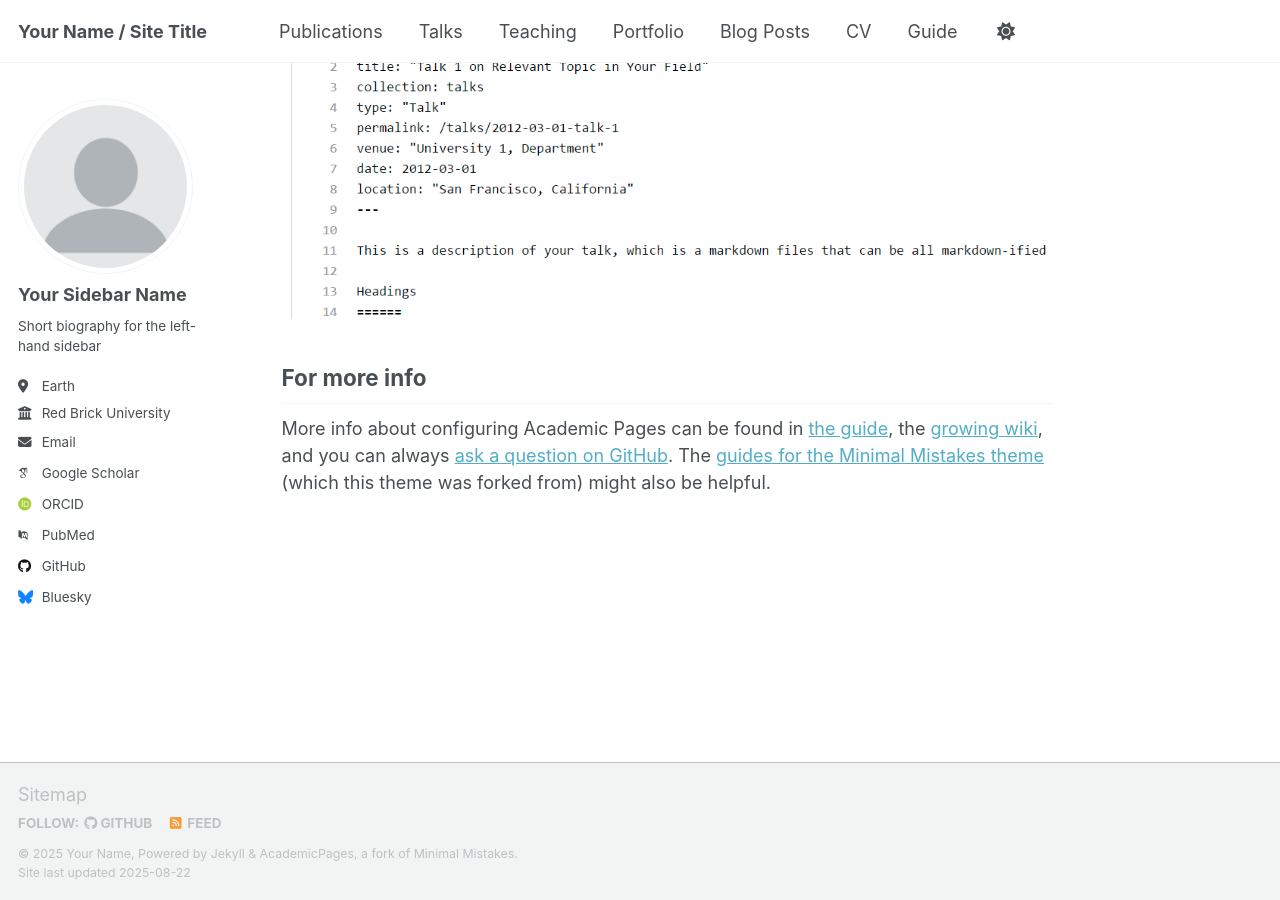
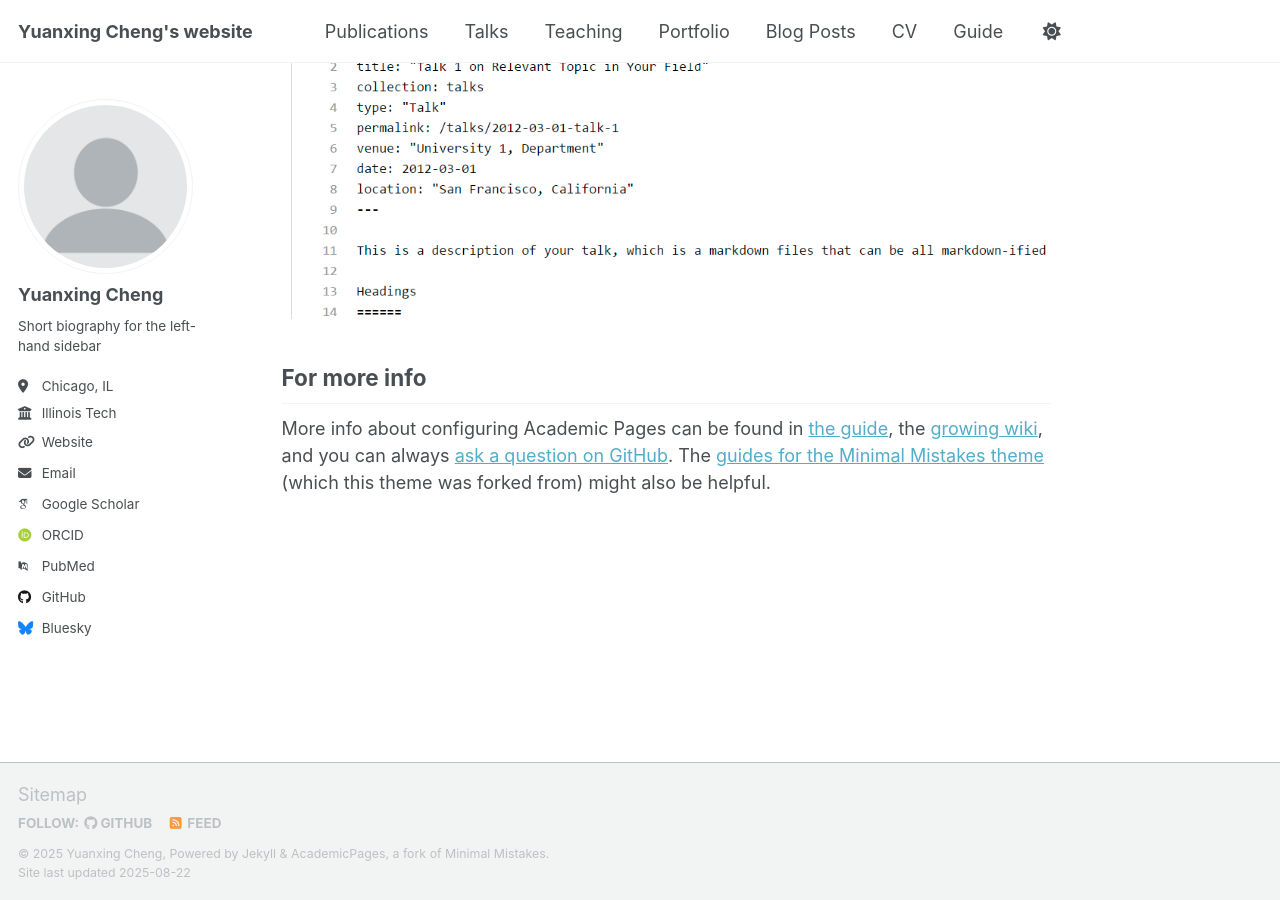
Before and after one commit to XavierOwen/XavierOwen.github.io, a Jekyll site: the page built from _pages/about.md, in a window 1280 px wide and 900 px high, scrolled down 2880 px. Built offline with Jekyll 4.4.1, drawn with Linux system fonts in a browser that asks for light colours; some web fonts are replaced; a script that is not in the unit is left out.

Commit message:
basic config changes

```diff
--- a/_config.yml
+++ b/_config.yml
@@ -3,17 +3,17 @@
 # This config file is meant for settings that affect your entire site, values
 # which you are expected to set up once and rarely need to edit after that.
 # For technical reasons, this file is *NOT* reloaded automatically when you use
-# `jekyll serve -l -H localhost`. If you change this file, please restart the
-# server process.
+# `jekyll serve -l -H localhost`. If you change this file, please restart the server process.
+# to start the server, use: bundle exec jekyll serve --livereload
 
 # Basic Site Settings
 locale                   : "en-US"
 site_theme               : "default" # Currently available options are "default", "air"
-title                    : "Your Name / Site Title"
+title                    : "Yuanxing Cheng's website"
 title_separator          : "-"
-name                     : &name "Your Name"
+name                     : &name "Yuanxing Cheng"
 description              : &description "personal description"
-url                      : https://academicpages.github.io # the base hostname & protocol for your site e.g. "https://[your GitHub username].github.io" or if you already have some other page hosted on Github then use "https://[your GitHub username].github.io/[Your Repo Name]"
+url                      : https://XavierOwen.github.io # the base hostname & protocol for your site e.g. "https://[your GitHub username].github.io" or if you already have some other page hosted on Github then use "https://[your GitHub username].github.io/[Your Repo Name]"
 baseurl                  : "" # the subpath of your site, e.g. "/blog"
 repository               : "academicpages/academicpages.github.io"
 
@@ -23,13 +23,13 @@ repository               : "academicpages/academicpages.github.io"
 author:
   # Biographic information
   avatar           : "profile.png"
-  name             : "Your Sidebar Name"
+  name             : "Yuanxing Cheng"
   pronouns         : # example: "she/her"
   bio              : "Short biography for the left-hand sidebar"
-  location         : "Earth"
-  employer         : "Red Brick University"
-  uri              : # URL
-  email            : "none@example.org"
+  location         : "Chicago, IL"
+  employer         : "Illinois Tech"
+  uri              : "www.iit.edu"
+  email            : "xavierowenvegan@gmail.com"
 
   # Academic websites
   academia         : # URL
```
